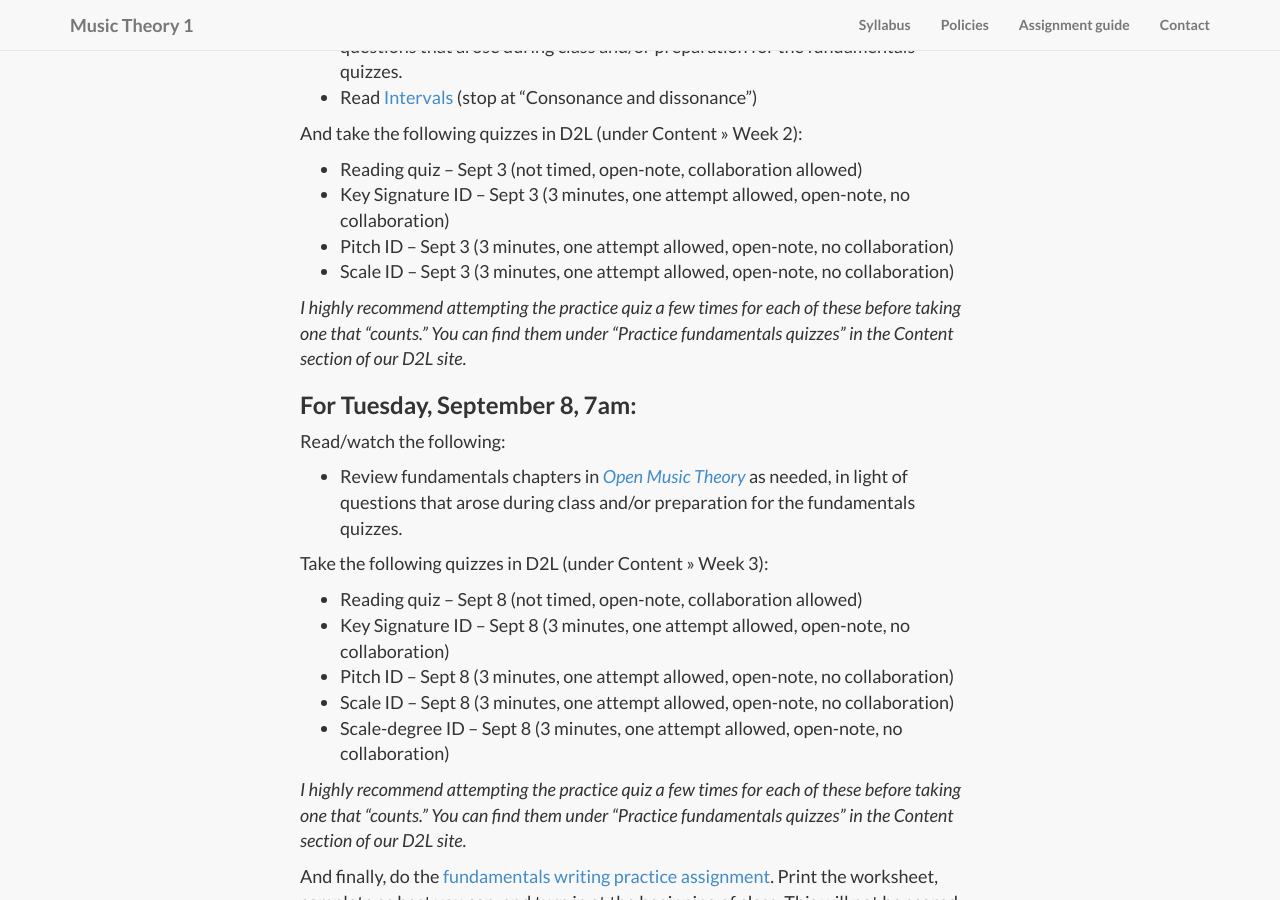
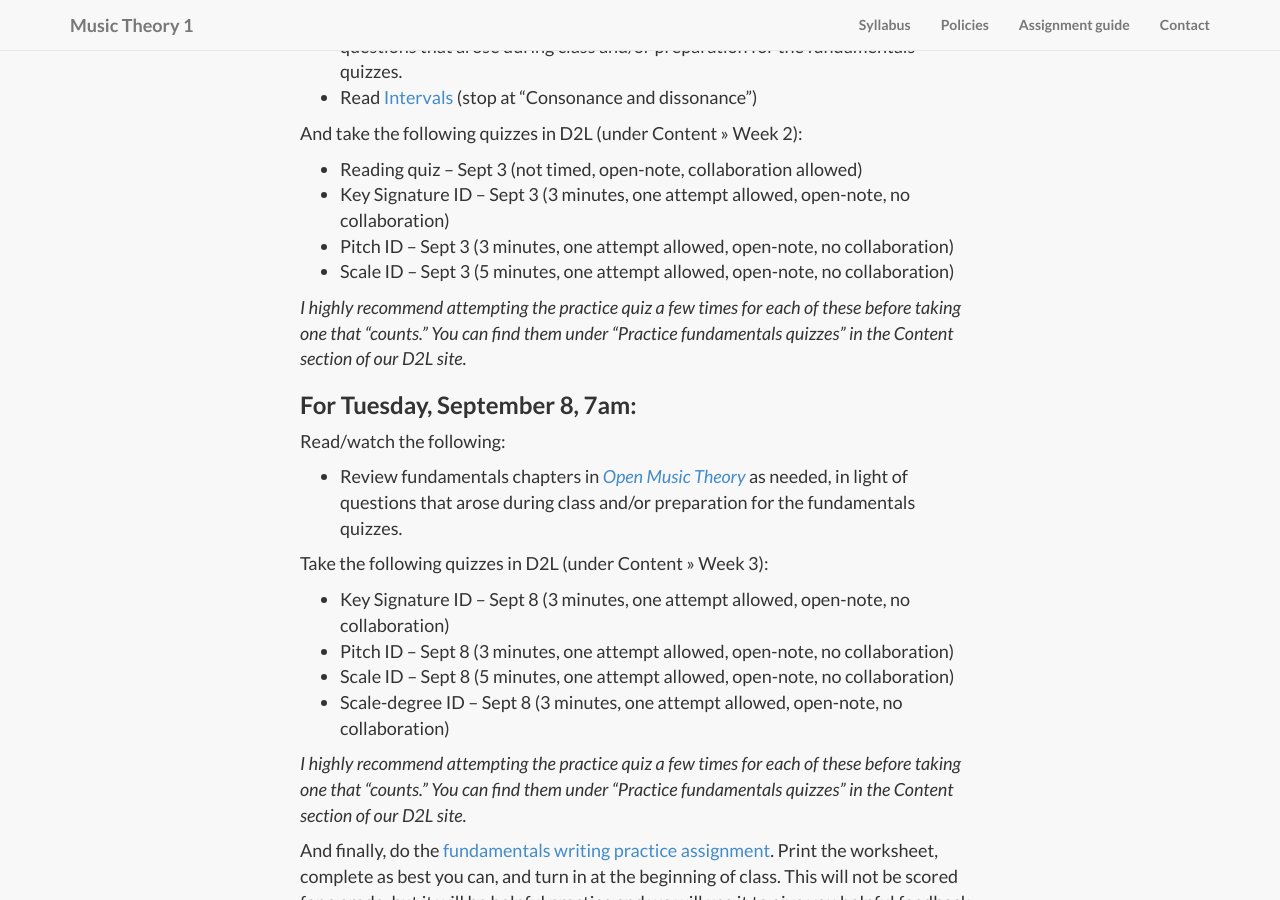
Before and after one commit to kshaffer/theory1, a Jekyll site: the page built from week2.md, in a window 1280 px wide and 900 px high, scrolled down 2523 px. Built offline with Jekyll 4.4.1, drawn with Linux system fonts in a browser that asks for light colours; nearby versions of some CDN libraries; library files that are not in the unit come from our copies.

Commit message:
Sep 8 asst

```diff
--- a/week2.md
+++ b/week2.md
@@ -66,7 +66,7 @@ And take the following quizzes in D2L (under Content >> Week 2):
 - Reading quiz – Sept 3 (not timed, open-note, collaboration allowed)
 - Key Signature ID – Sept 3 (3 minutes, one attempt allowed, open-note, no collaboration)
 - Pitch ID – Sept 3 (3 minutes, one attempt allowed, open-note, no collaboration)
-- Scale ID – Sept 3 (3 minutes, one attempt allowed, open-note, no collaboration)
+- Scale ID – Sept 3 (5 minutes, one attempt allowed, open-note, no collaboration)
 
 *I highly recommend attempting the practice quiz a few times for each of these before taking one that "counts." You can find them under "Practice fundamentals quizzes" in the Content section of our D2L site.*
 
@@ -79,10 +79,9 @@ Read/watch the following:
 
 Take the following quizzes in D2L (under Content >> Week 3):
 
-- Reading quiz – Sept 8 (not timed, open-note, collaboration allowed)
 - Key Signature ID – Sept 8 (3 minutes, one attempt allowed, open-note, no collaboration)
 - Pitch ID – Sept 8 (3 minutes, one attempt allowed, open-note, no collaboration)
-- Scale ID – Sept 8 (3 minutes, one attempt allowed, open-note, no collaboration)
+- Scale ID – Sept 8 (5 minutes, one attempt allowed, open-note, no collaboration)
 - Scale-degree ID – Sept 8 (3 minutes, one attempt allowed, open-note, no collaboration)
 
 *I highly recommend attempting the practice quiz a few times for each of these before taking one that "counts." You can find them under "Practice fundamentals quizzes" in the Content section of our D2L site.*
```
